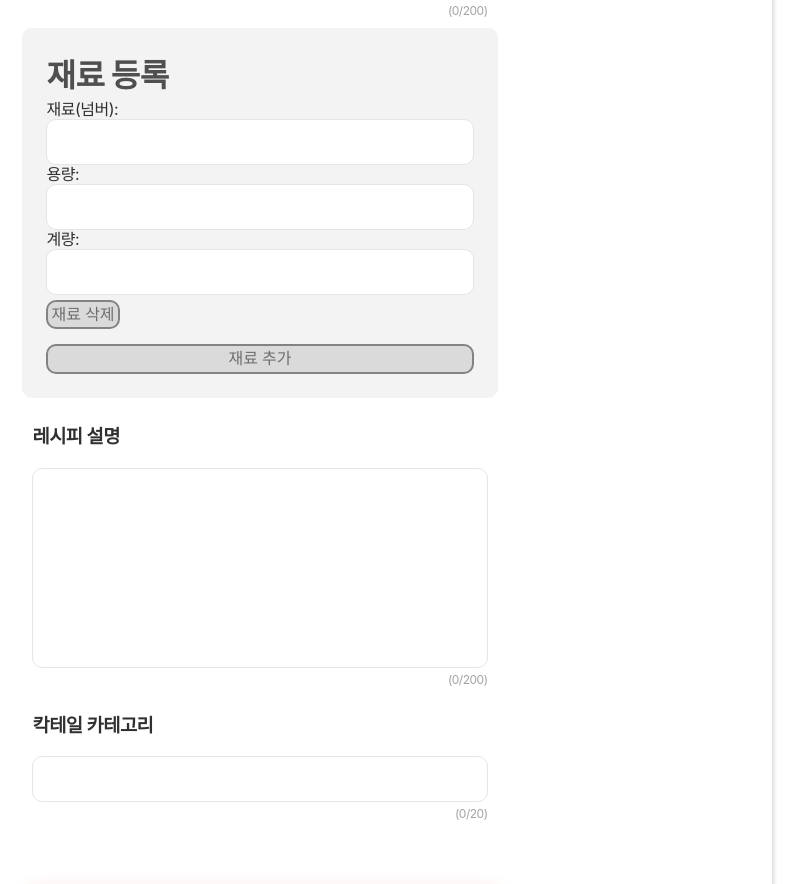
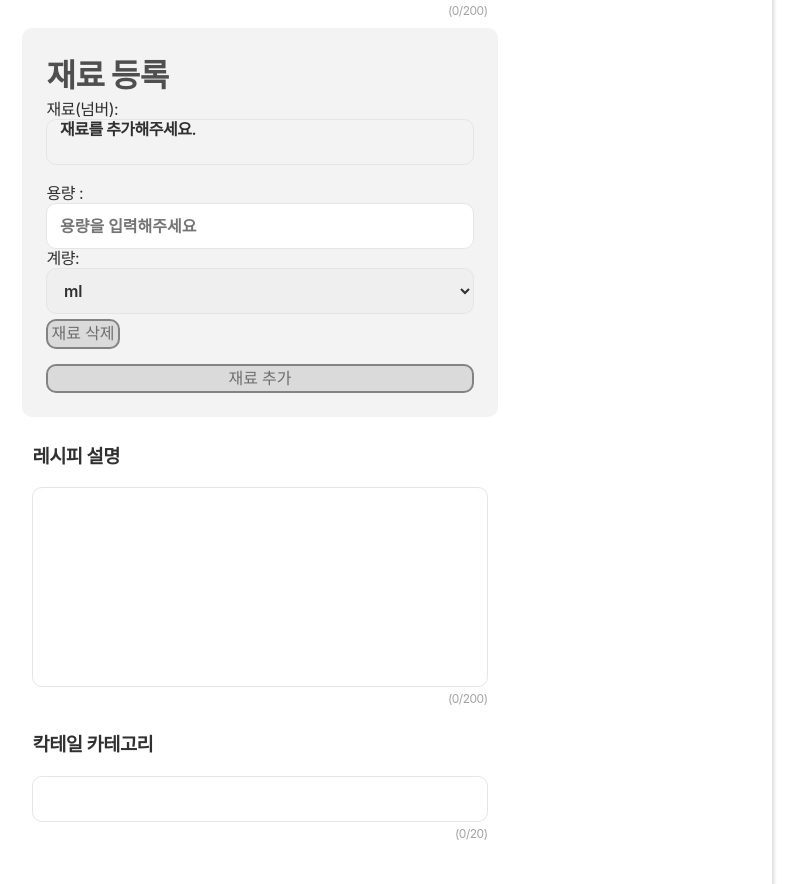
Before and after one commit to baehyunjun97/cocktail, a React (Create React App) app in the folder reactCocktailWorkspace/: page /recepiUpload in a window 1280 px wide. Shown: the part 1071-1955 px from the top of the page, without its empty margins (380-1186 px from the left). Built offline with nearby package versions, Linux system fonts and the light colour scheme.

Commit message:
재료등록 모달창 제작 중

```diff
--- a/reactCocktailWorkspace/src/components/newcocktails/FormContainer.jsx
+++ b/reactCocktailWorkspace/src/components/newcocktails/FormContainer.jsx
@@ -4,6 +4,7 @@ import styled from 'styled-components';
 import TextInput from './TextInput';
 import IngInput from './IngInput';
 import ExplanInput from './ExplanInput'
+import { Link, useNavigate } from 'react-router-dom';
 
 const StyledFormContainerDiv = styled.div`
     justify-content: center;
@@ -72,7 +73,7 @@ const FormContainer = () => {
           })
             .then(resp => resp.json())
             .then(data => {
-              console.log(formData);
+              alert=(data.msg);
             });
         };
 
@@ -87,7 +88,7 @@ const FormContainer = () => {
                 <IngInput onChangeIngredients={handleIngredientsChange} />
                 <ExplanInput title="레시피 설명" maxText="200" data="recipe_explan" heigth="200px" />
                 <TextInput title="칵테일 카테고리" maxText="20" data="categoryNo" heigth="46px" />
-                <button className='registButton' onClick={(data) => {console.log(data);}}>레시피 등록</button>
+                <button className='registButton' onClick={(data) => {console.log('msg:' + data.msg);}}>레시피 등록</button>
             </form>
         </StyledFormContainerDiv>
         </>
--- a/reactCocktailWorkspace/src/components/newcocktails/IngInput.jsx
+++ b/reactCocktailWorkspace/src/components/newcocktails/IngInput.jsx
@@ -1,5 +1,6 @@
 import React, { useState, useEffect } from 'react';
 import styled from 'styled-components';
+import IngSearchModal from './IngSearchModal';
 
 const StyledIngInputDiv = styled.div`
   width: 100%;
@@ -19,9 +20,9 @@ const StyledIngInputDiv = styled.div`
       padding-bottom: 0.5rem;
   }
 
-  & input {
+  & input, select , .inputDiv {
     width: 100%;
-    padding: 12.5px 15px;
+    padding-left: 12.5px;
     line-height: 19px;
     border: 1.4px solid rgb(230, 228, 232);
     border-radius: 10px;
@@ -30,6 +31,7 @@ const StyledIngInputDiv = styled.div`
     color: rgb(48, 48, 48);
     font-weight: 600;
   }
+
 
   & button{
     margin-top: 5px;
@@ -43,19 +45,35 @@ const StyledIngInputDiv = styled.div`
   }
 `;
 
-const IngredientForm = ({ index, onDelete, handleChangeIng, isLast }) => {
+const IngredientForm = ({ index, onDelete, handleChangeIng, isLast, handleShowSearchModal}) => {
+  const [isModalVisible, setModalVisible] = useState(false);
+
   return (
     <div>
       <h2>재료 등록</h2>
       <div>
         재료(넘버):
-        <input type="text" name={`ingNo_${index}`} onChange={(e) => handleChangeIng(index, 'ingNo', e.target.value)} />
+        {/* <input type="text" name={`ingNo_${index}`} onChange={(e) => handleChangeIng(index, 'ingNo', e.target.value)} onClick={() => {}}/> */}
+        {/* MODAL */}
+        <div
+          onClick={() => setModalVisible(!isModalVisible)}
+          name={`ingNo_${index}`}
+          onChange={(e) => handleChangeIng(index, 'ingNo', e.target.value)}
+          >
+             <div className='inputDiv'>재료를 추가해주세요. <IngSearchModal isModalVisible = {isModalVisible} /></div>
+        </div>
+
         <br />
-        용량:
-        <input type="text" name={`amount_${index}`} onChange={(e) => handleChangeIng(index, 'amount', e.target.value)} />
+        용량 :
+        <input type="text" name={`amount_${index}`} onChange={(e) => handleChangeIng(index, 'amount', e.target.value)} placeholder='용량을 입력해주세요'/>
         <br />
         계량:
-        <input type="text" name={`amountNo_${index}`} onChange={(e) => handleChangeIng(index, 'amountNo', e.target.value)} />
+        <select name={`amountNo_${index}`} onChange={(e) => handleChangeIng(index, 'amountNo', e.target.value)}>
+          <option value="1">ml</option>
+          <option value="2">gram</option>
+          <option value="3">spoon</option>
+        </select>
+
         <br />
         {isLast && <button onClick={() => onDelete(index)}>재료 삭제</button>}
       </div>
--- /dev/null
+++ b/reactCocktailWorkspace/src/components/newcocktails/IngSearchModal.jsx
@@ -0,0 +1,61 @@
+import React, { useState } from 'react';
+import styled from 'styled-components';
+
+const StyledIngSearchModalDiv = styled.div`
+  width: 100%;
+  position: relative;
+  top: calc(100% - 2px);
+  left: 50%;
+  transform: translateX(-50%);
+  padding-left: 20px;
+  padding-right: 20px;
+  background-color: white;
+  border: 1.4px solid rgb(230, 228, 232);
+  border-radius: 10px;
+  box-shadow: rgba(29, 12, 23, 0.18) 1.5px 1.5px 4.5px;
+  cursor: auto;
+  z-index: 3;
+  display: flex;
+  flex-direction: column;
+  gap: 20px;
+`;
+
+
+const IngSearchModal = ({ isModalVisible }) => {
+    const [search, setSearch] = useState("");
+    const [searchValue, setSearchValue] = useState("");
+
+    const handleSearchSubmit = (event) => {
+      event.preventDefault();
+
+      fetch("http://127.0.0.1:8888/app/cocktail/regist", {
+            method: "GET",
+            body: searchValue,
+          })
+            .then(resp => resp.json())
+            .then(data => {
+              alert=(data.msg);
+            });
+    }
+
+  return (<>
+    {isModalVisible && (
+      <StyledIngSearchModalDiv>
+          <div className='Header'>재료 상세 선택</div>
+          <div className='SearchForm'>
+            <form onSubmit={handleSearchSubmit}>
+              <input
+              onClick={(e) => {e.stopPropagation()}}
+              type="text" />
+            </form>
+          </div>
+          <div className='ResultContainer'> result1 </div>
+      </StyledIngSearchModalDiv>
+      )}
+  </>
+
+  );
+
+};
+
+export default IngSearchModal;
```
Also changed, not shown: reactCocktailWorkspace/src/components/newcocktails/ImgUploader.jsx (indentation only), 2 other files (tests, documents, lock files or other folders).
